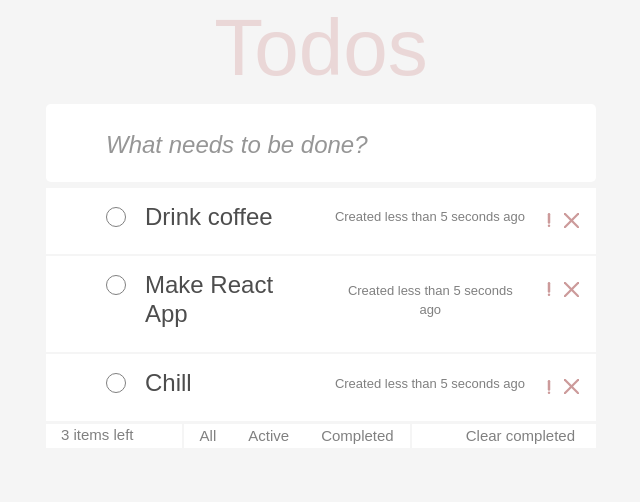
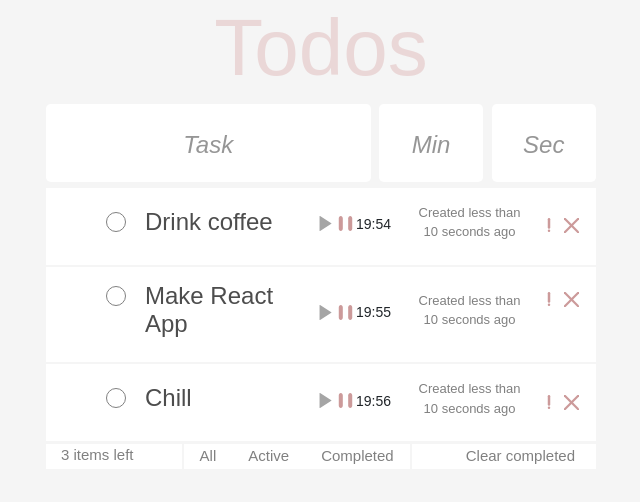
Before and after one commit to HotDogeMLG/Todo-App, a React (Create React App) app: page / in a window 1280 px wide. Shown: the top 502 px of the page, without its empty margins (319-959 px from the left). Built offline with nearby package versions, Linux system fonts and the light colour scheme.

Commit message:
Finished Timers

```diff
--- a/src/components/App/App.js
+++ b/src/components/App/App.js
@@ -16,6 +16,7 @@ class App extends React.Component {
         id: 1,
         display: true,
         created: new Date().getTime(),
+        timer: 1199,
       },
       {
         label: 'Make React App',
@@ -24,6 +25,7 @@ class App extends React.Component {
         id: 2,
         display: true,
         created: new Date().getTime(),
+        timer: 1200,
       },
       {
         label: 'Chill',
@@ -32,6 +34,7 @@ class App extends React.Component {
         id: 3,
         display: true,
         created: new Date().getTime(),
+        timer: 1201,
       },
     ],
   }
@@ -43,7 +46,7 @@ class App extends React.Component {
     })
   }
 
-  addTask = (val) => {
+  addTask = (val, time) => {
     this.setState(({ toDoData }) => {
       const toDoDataCopy = JSON.parse(JSON.stringify(toDoData))
       let maxId = 0
@@ -60,6 +63,7 @@ class App extends React.Component {
         id: maxId + 1,
         display: true,
         created: new Date().getTime(),
+        timer: time,
       })
       return { toDoData: toDoDataCopy }
     })
@@ -121,6 +125,34 @@ class App extends React.Component {
     this.changeDisplay(true, false)
   }
 
+  changeTimer = (id, time) => {
+    this.setState(({ toDoData }) => {
+      const newToDoData = toDoData.map((el) => {
+        const returnEl = JSON.parse(JSON.stringify(el))
+        if (el.id === id) returnEl.timer = time
+        return returnEl
+      })
+      return {
+        toDoData: newToDoData,
+      }
+    })
+  }
+
+  unmount = (id, update) => {
+    this.setState(({ toDoData }) => {
+      const newToDoData = toDoData.map((el) => {
+        const returnEl = JSON.parse(JSON.stringify(el))
+        if (el.id === id)
+          if (update) returnEl.unmountDate = new Date().getTime()
+          else returnEl.unmountDate = null
+        return returnEl
+      })
+      return {
+        toDoData: newToDoData,
+      }
+    })
+  }
+
   render() {
     const { toDoData } = this.state
     const tasksLeft = toDoData.filter((el) => !el.done).length
@@ -128,8 +160,8 @@ class App extends React.Component {
       <div className="App">
         <AppHeader />
         <NewTaskForm
-          onSubmit={(val) => {
-            this.addTask(val)
+          onSubmit={(val, time) => {
+            this.addTask(val, time)
           }}
         />
         <TaskList
@@ -142,6 +174,12 @@ class App extends React.Component {
           }}
           onImportant={(id) => {
             this.markImportant(id)
+          }}
+          onTick={(id, time) => {
+            this.changeTimer(id, time)
+          }}
+          onUnmount={(id, update) => {
+            this.unmount(id, update)
           }}
         />
         <Footer
--- a/src/components/NewTaskForm/NewTaskForm.css
+++ b/src/components/NewTaskForm/NewTaskForm.css
@@ -2,7 +2,7 @@
   position: relative;
   margin: 0;
   margin-bottom: 4px;
-  width: 100%;
+  width: 30%;
   font-size: 24px;
   font-family: inherit;
   font-weight: inherit;
@@ -14,12 +14,13 @@
   box-sizing: border-box;
   -webkit-font-smoothing: antialiased;
   -moz-osx-font-smoothing: grayscale;
-  padding: 24px 16px 20px 60px;
+  padding: 24px 16px 20px 16px;
   border: none;
   background: white;
   border-radius: 0.2em;
   box-shadow: 0 0 0 0 #cc9a9a;
   transition: box-shadow 0.2s;
+  text-align: center;
 }
 
 .NewTaskForm:focus {
@@ -32,3 +33,25 @@
   font-weight: 100;
   color: #969696;
 }
+
+.task-form {
+  width: 100%;
+  display: flex;
+  justify-content: space-between;
+}
+
+.new-task {
+  width: 59%;
+}
+
+.minutes {
+  width: 19%;
+}
+
+.seconds {
+  width: 19%;
+}
+
+.form-submit {
+  display: none;
+}
--- a/src/components/NewTaskForm/NewTaskForm.js
+++ b/src/components/NewTaskForm/NewTaskForm.js
@@ -9,6 +9,8 @@ class NewTaskForm extends React.Component {
 
   state = {
     label: '',
+    min: '',
+    sec: '',
   }
 
   changeLabel = (e) => {
@@ -17,27 +19,49 @@ class NewTaskForm extends React.Component {
     })
   }
 
+  changeMins = (e) => {
+    if (!isNaN(e.target.value))
+      this.setState({
+        min: e.target.value,
+      })
+  }
+
+  changeSecs = (e) => {
+    if (!isNaN(e.target.value))
+      this.setState({
+        sec: e.target.value,
+      })
+  }
+
   submitForm = (e) => {
     e.preventDefault()
     const { onSubmit } = this.props
-    const { label } = this.state
-    onSubmit(label)
-    this.setState({
-      label: '',
-    })
+    const { label, min, sec } = this.state
+    if (label && min && sec) {
+      const time = +min * 60 + +sec
+      onSubmit(label, time)
+      this.setState({
+        label: '',
+        min: '',
+        sec: '',
+      })
+    }
   }
 
   render() {
-    const { label } = this.state
+    const { label, min, sec } = this.state
     return (
-      <form onSubmit={this.submitForm}>
+      <form onSubmit={this.submitForm} className="task-form">
         <input
           onChange={this.changeLabel}
           type="text"
-          placeholder="What needs to be done?"
-          className="NewTaskForm"
+          placeholder="Task"
+          className="NewTaskForm new-task"
           value={label}
         />
+        <input onChange={this.changeMins} type="text" placeholder="Min" className="NewTaskForm minutes" value={min} />
+        <input onChange={this.changeSecs} type="text" placeholder="Sec" className="NewTaskForm seconds" value={sec} />
+        <input type="submit" className="form-submit"></input>
       </form>
     )
   }
--- a/src/components/Task/Task.css
+++ b/src/components/Task/Task.css
@@ -10,13 +10,13 @@
   align-items: center;
   justify-content: space-between;
   width: 80%;
+  gap: 5px;
 }
 
 .description {
   max-width: 55%;
   font-size: 24px;
   font-weight: 400;
-  word-break: break-all;
   display: block;
   line-height: 1.2;
   transition:
@@ -25,8 +25,8 @@
   font-weight: 400;
   color: #4d4d4d;
   transition: color 0.5s;
-  margin-right: 15px;
   word-break: normal;
+  width: 40%;
 }
 
 .done .description {
@@ -43,6 +43,7 @@
   font-size: 13px;
   color: gray;
   text-align: center;
+  width: 30%;
 }
 
 .Task__btn {
@@ -54,12 +55,16 @@
   transition: filter 0.4s;
 }
 
+.Task__btn:disabled {
+  filter: grayscale(2);
+}
+
 .Task__btn:focus {
   outline: none;
   filter: brightness(1.3);
 }
 
-.Task__btn:hover {
+.Task__btn:hover:not(.Task__btn:disabled) {
   filter: brightness(1.2);
   cursor: pointer;
 }
@@ -102,3 +107,17 @@
   cursor: pointer;
   border: 2px solid #808080;
 }
+
+.timer-box {
+  text-align: center;
+  width: 30%;
+}
+
+.timer {
+  font-size: 14px;
+}
+
+.expired {
+  font-weight: 600;
+  color: red;
+}
--- a/src/components/Task/Task.js
+++ b/src/components/Task/Task.js
@@ -6,6 +6,8 @@ import './Task.css'
 class Task extends React.Component {
   state = {
     date: formatDistanceToNow(this.props.created, { includeSeconds: true }),
+    timer: this.props.timer,
+    paused: false,
   }
 
   static propTypes = {
@@ -16,28 +18,85 @@ class Task extends React.Component {
     onDone: PropTypes.func,
     created: PropTypes.number,
     important: PropTypes.bool,
+    timer: PropTypes.number,
+    onUnmount: PropTypes.func,
+  }
+
+  formatTime(time) {
+    let newTime = ''
+    const mins = Math.floor(time / 60)
+    newTime += mins + ':'
+    if (time % 60 === 0) newTime += '00'
+    else if (time - mins * 60 < 10) newTime += '0' + (time - mins * 60)
+    else newTime += time - mins * 60
+    return newTime
+  }
+
+  addInterval(onTick) {
+    if (this.props.timer !== 0)
+      return setInterval(() => {
+        const { timer } = this.props
+        onTick(timer - 1)
+        this.setState({
+          timer: timer - 1,
+        })
+        if (timer - 1 === 0) {
+          clearInterval(this.todoTimer)
+          this.todoTimer = null
+        }
+      }, 1000)
   }
 
   componentDidMount() {
-    this.timer = setInterval(() => {
+    const { onTick, timer, unmountDate } = this.props
+    const { paused } = this.state
+
+    if (unmountDate === null) this.setState({ paused: true })
+
+    const timeDifference = Math.round((new Date().getTime() - unmountDate) / 1000)
+    if (!paused && unmountDate) {
+      onTick(timer - timeDifference)
+      this.setState({ timer: timer - timeDifference })
+    }
+
+    this.createdTimer = setInterval(() => {
       const { created } = this.props
       this.setState({
         date: formatDistanceToNow(created, { includeSeconds: true }),
       })
-    }, 2000)
+    }, 1000)
   }
 
   componentWillUnmount() {
-    clearInterval(this.timer)
+    if (!this.state.paused && !this.props.done) this.props.onUnmount(true)
+    else this.props.onUnmount(false)
+    clearInterval(this.todoTimer)
+    this.todoTimer = null
+    clearInterval(this.createdTimer)
   }
 
   render() {
     const { label, done, important, onDeleted, onDone, onImportant } = this.props
-    const { date } = this.state
+    const { date, timer, paused } = this.state
 
     let classNames = 'Task'
     if (done) classNames += ' done'
     if (important) classNames += ' important'
+    if (!this.todoTimer && !paused && !done) this.todoTimer = this.addInterval(this.props.onTick)
+
+    let pauseDisable, playDisable
+    if (this.todoTimer === null || paused || done) {
+      clearInterval(this.todoTimer)
+      this.todoTimer = null
+      pauseDisable = true
+      playDisable = false
+    } else {
+      playDisable = true
+      pauseDisable = false
+    }
+
+    let timerClasses = 'timer'
+    if (timer === 0) timerClasses += ' expired'
 
     return (
       <div className={classNames}>
@@ -46,8 +105,80 @@ class Task extends React.Component {
           <div className="check-dot" />
         </label>
 
-        <label className="Task__label" onClick={onDone}>
-          <span className="description">{label}</span>
+        <label className="Task__label">
+          <span
+            className="description"
+            onClick={(e) => {
+              e.preventDefault()
+              onDone()
+            }}
+          >
+            {label}
+          </span>
+          <div className="timer-box">
+            <button
+              type="button"
+              disabled={playDisable}
+              className="Task__btn"
+              onClick={() => {
+                if (this.props.done) onDone()
+                this.setState({
+                  paused: false,
+                })
+              }}
+            >
+              <svg
+                fill="#cc9a9a"
+                height="15px"
+                width="15px"
+                version="1.1"
+                id="Capa_1"
+                xmlns="http://www.w3.org/2000/svg"
+                viewBox="0 0 17.804 17.804"
+              >
+                <g id="SVGRepo_bgCarrier" strokeWidth="0"></g>
+                <g id="SVGRepo_tracerCarrier" strokeLinecap="round" strokeLinejoin="round"></g>
+                <g id="SVGRepo_iconCarrier">
+                  <g>
+                    <g id="c98_play">
+                      <path d="M2.067,0.043C2.21-0.028,2.372-0.008,2.493,0.085l13.312,8.503c0.094,0.078,0.154,0.191,0.154,0.313 c0,0.12-0.061,0.237-0.154,0.314L2.492,17.717c-0.07,0.057-0.162,0.087-0.25,0.087l-0.176-0.04 c-0.136-0.065-0.222-0.207-0.222-0.361V0.402C1.844,0.25,1.93,0.107,2.067,0.043z"></path>{' '}
+                    </g>
+                    <g id="Capa_1_78_"> </g>
+                  </g>
+                </g>
+              </svg>
+            </button>
+            <button
+              type="button"
+              disabled={pauseDisable}
+              className="Task__btn"
+              onClick={() => {
+                this.setState({
+                  paused: true,
+                })
+              }}
+            >
+              <svg
+                fill="#cc9a9a"
+                version="1.1"
+                id="Capa_1"
+                xmlns="http://www.w3.org/2000/svg"
+                width="15px"
+                height="15px"
+                viewBox="0 0 277.338 277.338"
+              >
+                <g id="SVGRepo_bgCarrier" strokeWidth="0"></g>
+                <g id="SVGRepo_tracerCarrier" strokeLinecap="round" strokeLinejoin="round"></g>
+                <g id="SVGRepo_iconCarrier">
+                  <g>
+                    <path d="M14.22,45.665v186.013c0,25.223,16.711,45.66,37.327,45.66c20.618,0,37.339-20.438,37.339-45.66V45.665 c0-25.211-16.721-45.657-37.339-45.657C30.931,0,14.22,20.454,14.22,45.665z"></path>{' '}
+                    <path d="M225.78,0c-20.614,0-37.325,20.446-37.325,45.657V231.67c0,25.223,16.711,45.652,37.325,45.652s37.338-20.43,37.338-45.652 V45.665C263.109,20.454,246.394,0,225.78,0z"></path>{' '}
+                  </g>
+                </g>
+              </svg>
+            </button>
+            <span className={timerClasses}>{this.formatTime(timer)}</span>
+          </div>
           <span className="created">Created {date} ago</span>
         </label>
 
--- a/src/components/TaskList/TaskList.js
+++ b/src/components/TaskList/TaskList.js
@@ -4,34 +4,8 @@ import PropTypes from 'prop-types'
 import Task from '../Task/Task'
 import './TaskList.css'
 
-function TaskList({ todos, onDeleted, onDone, onImportant }) {
-  const toDoElems = todos.map((el) => {
-    if (!el.display) return null
-
-    return (
-      <li key={el.id}>
-        <Task
-          label={el.label}
-          done={el.done}
-          important={el.important}
-          onDeleted={() => {
-            onDeleted(el.id)
-          }}
-          onDone={() => {
-            onDone(el.id)
-          }}
-          onImportant={() => {
-            onImportant(el.id)
-          }}
-          created={el.created}
-        />
-      </li>
-    )
-  })
-  return <ul className="TaskList">{toDoElems}</ul>
-}
-
-TaskList.propTypes = {
+export default class TaskList extends React.Component {
+  static propTypes = {
     todos: PropTypes.arrayOf(
       PropTypes.shape({
         label: PropTypes.string,
@@ -45,4 +19,39 @@ TaskList.propTypes = {
     onImportant: PropTypes.func,
   }
 
-export default TaskList
+  render() {
+    const { todos, onDeleted, onDone, onImportant, onTick, onUnmount } = this.props
+    const toDoElems = todos.map((el) => {
+      if (!el.display) return null
+
+      return (
+        <li key={el.id}>
+          <Task
+            label={el.label}
+            done={el.done}
+            important={el.important}
+            timer={el.timer}
+            onDeleted={() => {
+              onDeleted(el.id)
+            }}
+            onDone={() => {
+              onDone(el.id)
+            }}
+            onImportant={() => {
+              onImportant(el.id)
+            }}
+            onTick={(time) => {
+              onTick(el.id, time)
+            }}
+            onUnmount={(update) => {
+              onUnmount(el.id, update)
+            }}
+            created={el.created}
+            unmountDate={el.unmountDate}
+          />
+        </li>
+      )
+    })
+    return <ul className="TaskList">{toDoElems}</ul>
+  }
+}
```
Lines whose indentation alone changed are shown as unchanged.
